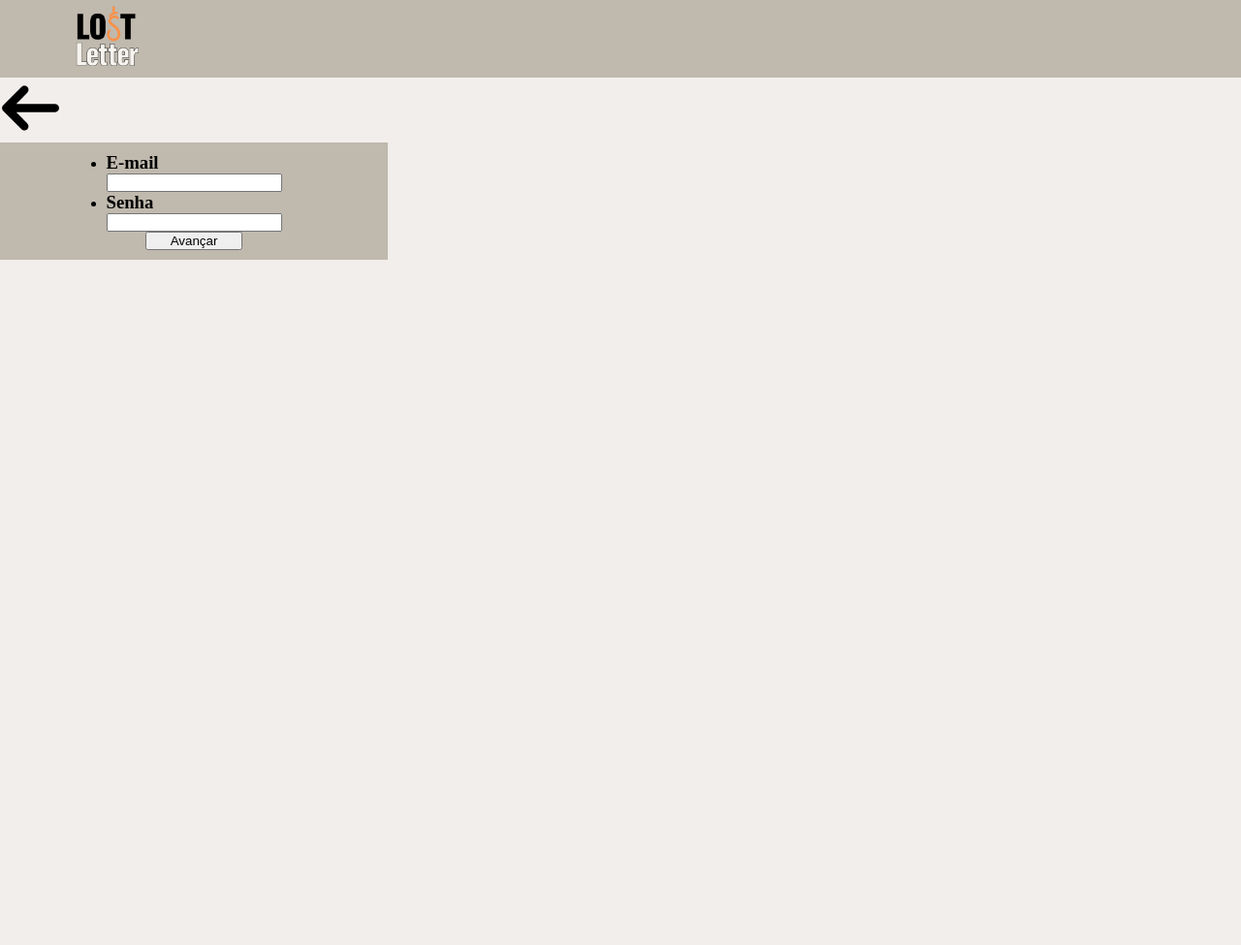
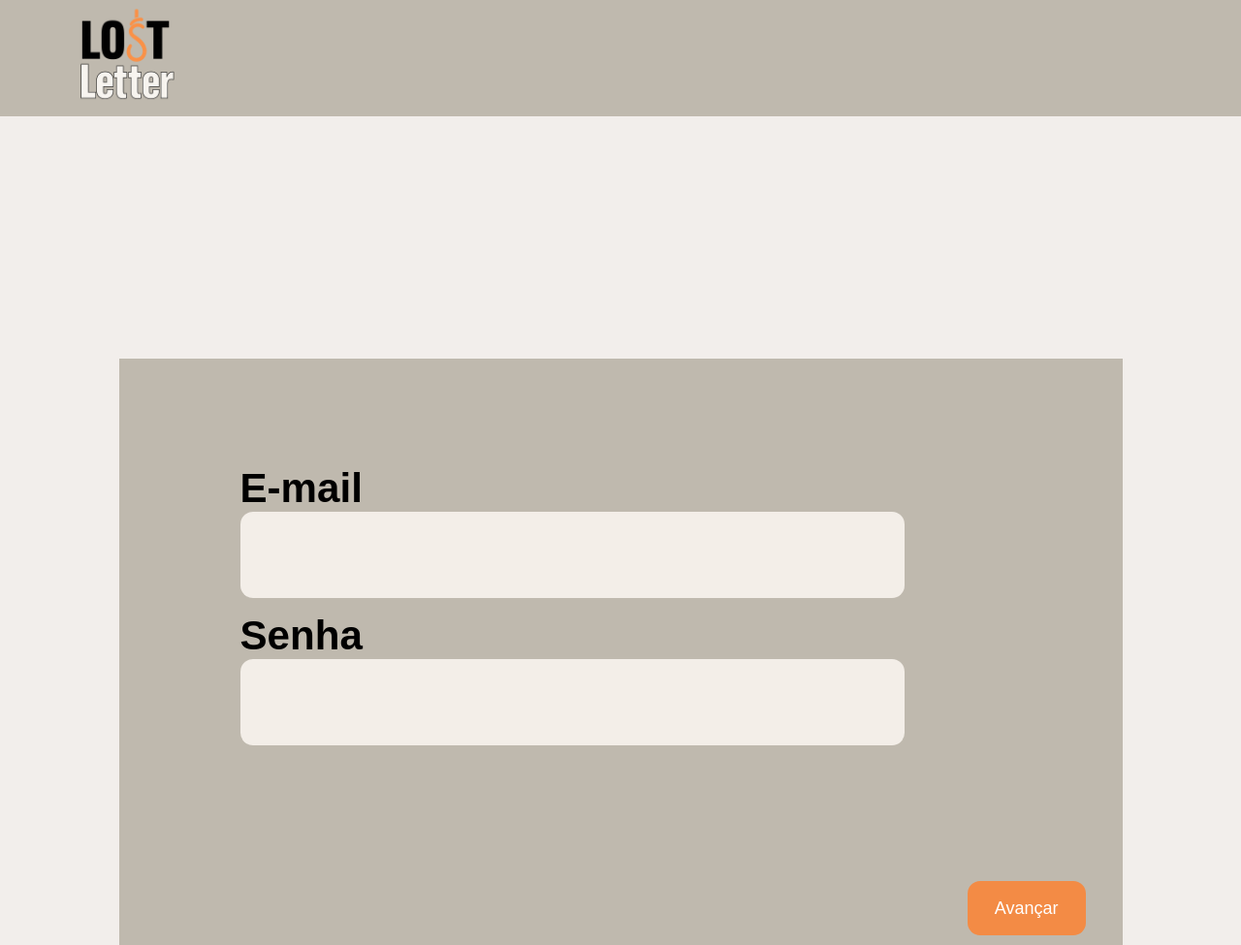
Before and after one commit to crfvasconcellos/Lost-Letter, a plain HTML site: page src/pages/login.html in a window 1280 px wide. Shown: the top 975 px of the page at 97% size. Before the commit the page ends 800 px from the top, so only its background shows below. Drawn offline with Linux system fonts and the light colour scheme.

Commit message:
melhorei a pagina de login

```diff
--- a/src/css/login.css
+++ b/src/css/login.css
@@ -1,43 +1,113 @@
-*{
+/* Reset e padrões globais */
+* {
     margin: 0;
     padding: 0;
     box-sizing: border-box;
 }
 
-
 html, body {
     height: 100%;
+    display: flex;
+    background-color: #F2EEEB;
+    flex-direction: column;
+    font-family: Arial, sans-serif;
+}
+
+/* Remoção dos estilos padrão de listas */
+ul, ol {
+    list-style: none;
+    padding: 0;
+    margin: 0;
+}
+
+/* Cabeçalho */
+header {
+    background-color: #BFB9AE;
+    height: auto;
+    max-height: 120px;
+    width: 100%;
+    display: flex;
+    align-items: center;
+}
+
+header img {
+    max-height: 120px;
+    width: auto;
+    height: auto;
 }
 
 
-header{
-    background-color: #BFB9AE;
-    height: 80px;
+header a {
+    margin-left: 70px;
     display: flex;
 }
 
-header a{
-    margin-left: 70px ;
+/* Corpo da página */
+body {
     display: flex;
+    flex:1;
+    flex-direction: column;
+    align-items: center;
+    gap: 250px;
 }
 
-body{
-    background-color: #F2EEEB;
-
-}
-
-.login{
+/* Bloco de login */
+.login {
     background-color: #BFB9AE;
-    background-size: cover;
-    width: 400px;
-    margin: 0;
     padding: 10px 25px;
     display: flex;
+    flex-direction: column;
     align-items: center;
-    flex-direction: column;
+    gap: 10px;
+
+    color: #000;
+    font-size: 36px;
     background-size: cover;
 }
 
-.login button{
-    width: 100px;
+/* Lista de dados (e-mail e senha) */
+.dados {
+    margin: 100px;
+    margin-right: 200px;
 }
+
+.dados li {
+    margin-bottom: 15px;
+}
+
+/* Campos de entrada */
+.login input {
+    background-color: #F3EEE8;
+    width: 685px;
+    height: 89px;
+    border-radius: 13px;
+    border: none;
+    padding: 0 10px;
+    font-size: 18px;
+}
+
+/* Botão */
+.login button {
+    width: 122px;
+    height: 56px;
+    margin-top: 15px;
+    margin-left: 85%;
+
+    color: #FFF;
+    background-color: #F38B45;
+    border: none;
+    border-radius: 13px;
+    font-size: 18px;
+    cursor: pointer;
+}
+
+
+footer {
+    background-color: #BFB9AE;
+    width: 100%;
+    height: 100px; /* altura fixa, ou use min-height */
+    display: flex;
+    align-items: center;
+    justify-content: center;
+
+}
--- a/src/pages/login.html
+++ b/src/pages/login.html
@@ -13,8 +13,6 @@
         </a>
     </header>
 
-     <img src="/assets/seta.png" alt="">
-
     <div class="login">
         <ul class="dados">
             <li><h3>E-mail</h3>
@@ -28,5 +26,8 @@
     </div>
 
 
+    <footer>
+        <p>© 2025 Lost-Letter. Todos os direitos reservados.</p>
+    </footer>
 </body>
 </html>
```
